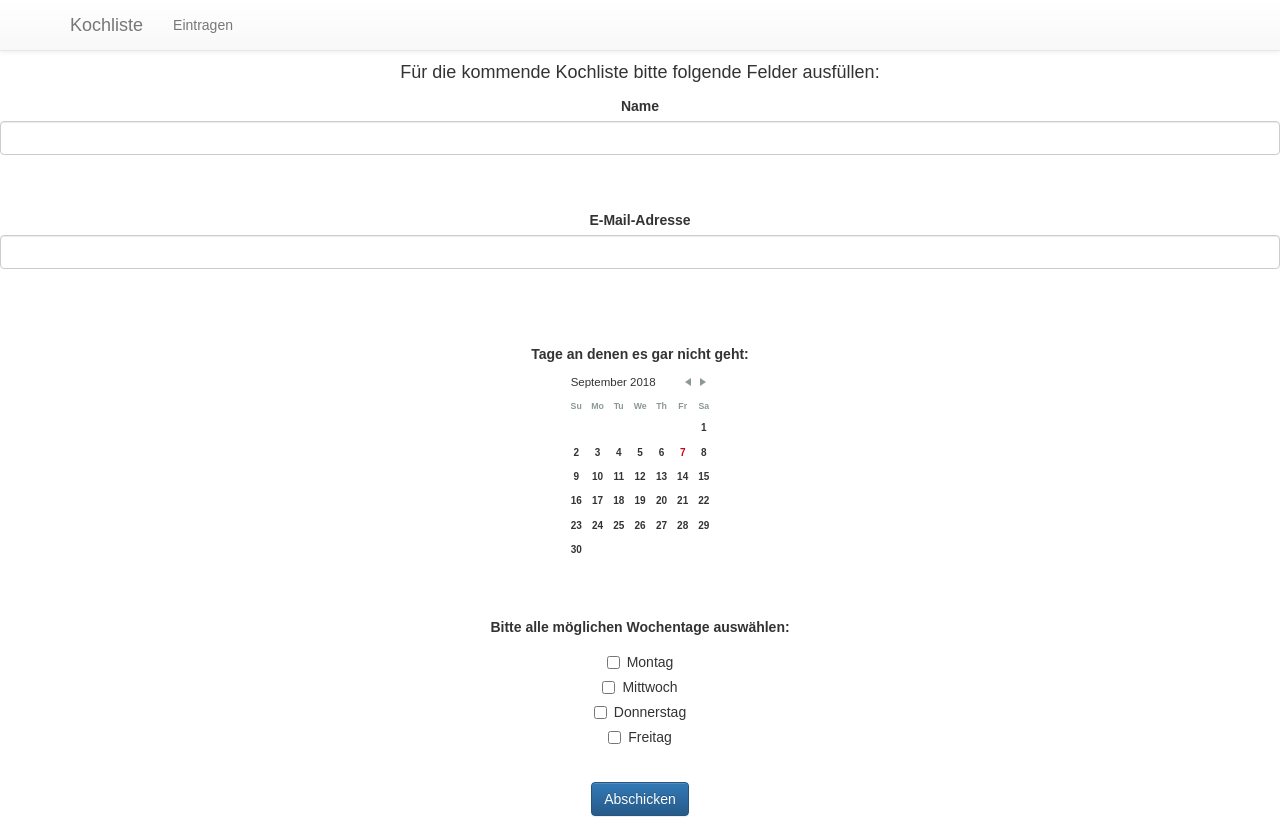
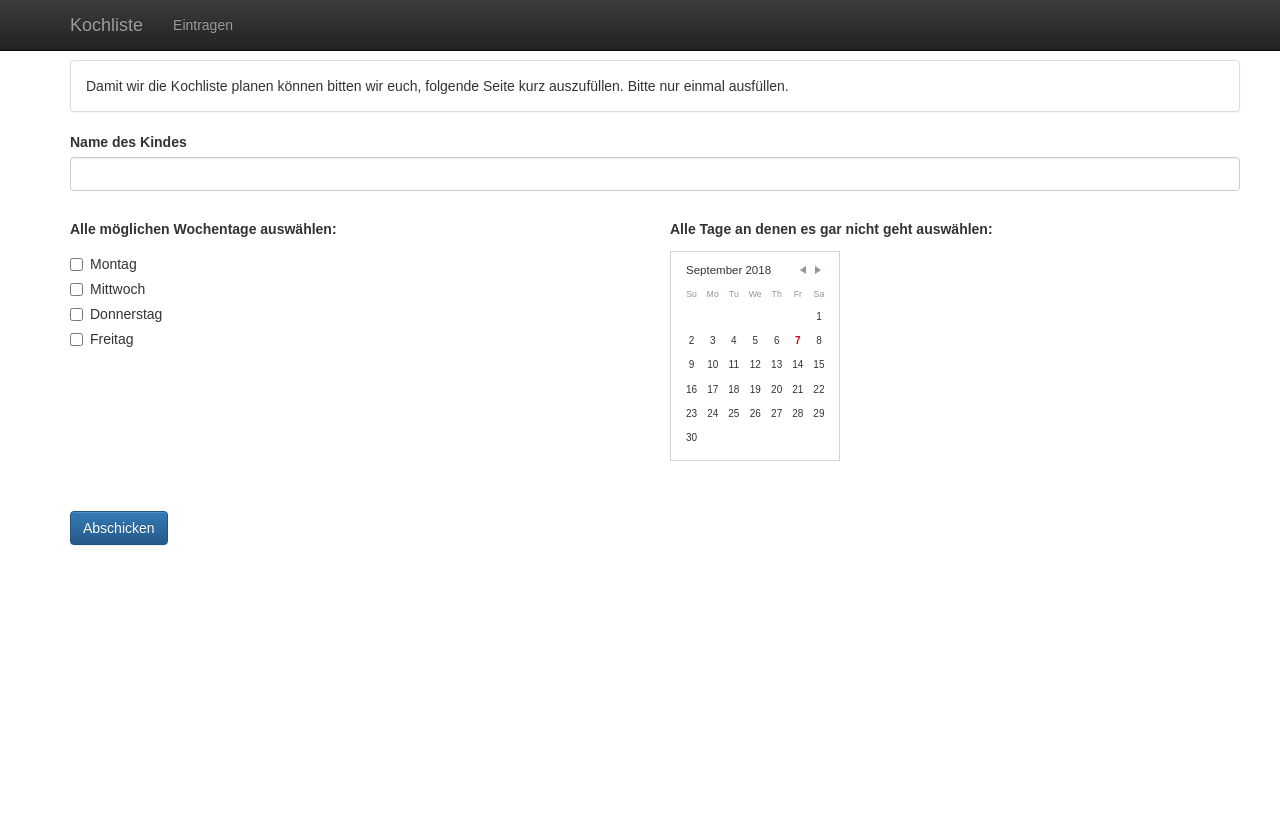
Before and after one commit to maxdobler/Kochliste, a React (Create React App) app: page / in a window 1280 px wide. After the commit the page ends 800 px from the top, so only its background shows below. Built offline with nearby package versions, Linux system fonts and the light colour scheme.

Commit message:
proper layout mit bootstrap

```diff
--- a/src/App.css
+++ b/src/App.css
@@ -1,34 +1,4 @@
 .App {
-  text-align: center;
   margin-top: 60px;
   margin-bottom: 20px;
 }
-
-.App-logo {
-  animation: App-logo-spin infinite 20s linear;
-  height: 80px;
-}
-
-.App-header {
-  background-color: #222;
-  height: 150px;
-  padding: 20px;
-  color: white;
-}
-
-.App-title {
-  font-size: 1.5em;
-}
-
-.App-intro {
-  font-size: large;
-}
-
-@keyframes App-logo-spin {
-  from {
-    transform: rotate(0deg);
-  }
-  to {
-    transform: rotate(360deg);
-  }
-}
--- a/src/App.js
+++ b/src/App.js
@@ -2,16 +2,20 @@ import React, { Component } from "react";
 import "./App.css";
 import KochForm from "./form/KochForm";
 import Header from "./Header";
+import { Grid, Row, Col } from "react-bootstrap";
 
 export default class App extends Component {
   render() {
     return (
-      <div className="App">
+      <div className="App container">
         <Header />
-        <p className="App-intro">
-          Für die kommende Kochliste bitte folgende Felder ausfüllen:
-        </p>
-        <KochForm />
+        <Grid>
+          <Row className="main">
+            <Col>
+              <KochForm />
+            </Col>
+          </Row>
+        </Grid>
       </div>
     );
   }
--- a/src/Header.js
+++ b/src/Header.js
@@ -4,7 +4,7 @@ import { Nav, Navbar, NavItem } from "react-bootstrap";
 export default class Header extends Component {
   render() {
     return (
-      <Navbar fixedTop collapseOnSelect>
+      <Navbar fixedTop collapseOnSelect bsStyle="inverse">
         <Navbar.Header>
           <Navbar.Brand>
             <a href="#/home">Kochliste</a>
--- /dev/null
+++ b/src/form/KochForm.css
@@ -0,0 +1,9 @@
+#wuensche {
+  margin-top: 2em;
+  margin-bottom: 2em;
+}
+
+.nichtTage {
+  min-height: 210px;
+  border: 1px solid lightgrey;
+}
--- a/src/form/KochForm.js
+++ b/src/form/KochForm.js
@@ -3,7 +3,16 @@ import TextInput from "./TextInput";
 import WochentagSelect from "./WochentagSelect";
 import DayPicker, { DateUtils } from "react-day-picker";
 import "react-day-picker/lib/style.css";
-import { Button } from "react-bootstrap";
+import {
+  Button,
+  FormGroup,
+  ControlLabel,
+  FormControl,
+  Row,
+  Col,
+  Panel
+} from "react-bootstrap";
+import "./KochForm.css";
 
 const tage = ["Montag", "Mittwoch", "Donnerstag", "Freitag"];
 
@@ -53,39 +62,40 @@ export default class KochForm extends Component {
   render() {
     return (
       <form onSubmit={this.handleSubmit}>
+        <Panel>
+          <Panel.Body>
+            Damit wir die Kochliste planen können bitten wir euch, folgende
+            Seite kurz auszufüllen. Bitte nur einmal ausfüllen.
+          </Panel.Body>
+        </Panel>
         <TextInput
-          label="Name"
+          label="Name des Kindes"
           text={this.state.name}
           onTextChange={this.onNameChange}
         />
-        <br />
-        <br />
-        <TextInput
-          label="E-Mail-Adresse"
-          text={this.state.email}
-          onTextChange={this.onEmailChange}
-        />
-        <br />
-        <br />
-        <br />
-        <label>
-          Tage an denen es gar nicht geht:
-          <br />
-          <DayPicker
-            selectedDays={this.state.nichtTage}
-            onDayClick={this.handleDayClick}
-          />
-        </label>
-        <br />
-        <br />
-        <br />
-        <WochentagSelect
-          onWochentagChange={this.onWochentagChange}
-          wochentage={this.state.wochentage}
-          tage={tage}
-        />
-        <br />
-
+        <Row id="wuensche">
+          <Col xs={12} md={6}>
+            <WochentagSelect
+              onWochentagChange={this.onWochentagChange}
+              wochentage={this.state.wochentage}
+              tage={tage}
+            />
+          </Col>
+          <Col xs={12} md={6}>
+            <FormGroup>
+              <ControlLabel>
+                Alle Tage an denen es gar nicht geht auswählen:
+              </ControlLabel>
+              <FormControl.Static>
+                <DayPicker
+                  className="nichtTage"
+                  selectedDays={this.state.nichtTage}
+                  onDayClick={this.handleDayClick}
+                />
+              </FormControl.Static>
+            </FormGroup>
+          </Col>
+        </Row>
         <Button type="submit" bsStyle="primary">
           Abschicken
         </Button>
--- a/src/form/WochentagSelect.js
+++ b/src/form/WochentagSelect.js
@@ -20,7 +20,7 @@ export default class WochentagSelect extends Component {
   render() {
     return (
       <FormGroup>
-        <ControlLabel>Bitte alle möglichen Wochentage auswählen:</ControlLabel>
+        <ControlLabel>Alle möglichen Wochentage auswählen:</ControlLabel>
         {this.renderCheckboxes()}
       </FormGroup>
     );
```
